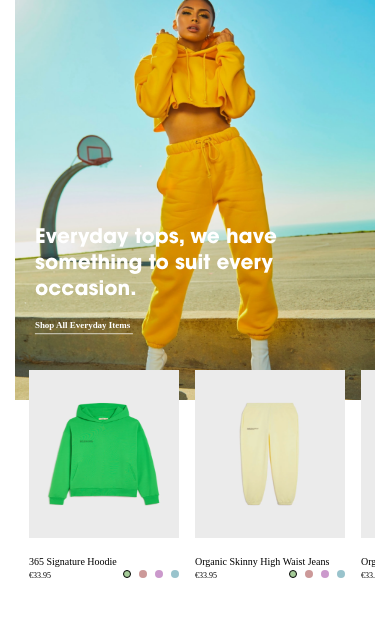
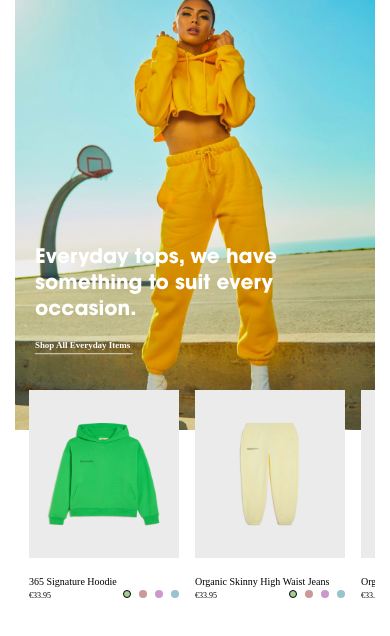
Before and after one commit to frknslck/digifist-task, a plain HTML site: page index.html in a window 390 px wide. Drawn offline with Linux system fonts and the light colour scheme; a web font is replaced by a local one.

Commit message:
last commit

```diff
--- a/script.js
+++ b/script.js
@@ -20,7 +20,7 @@ const everydayItems = [
 
 itemsContainer.innerHTML = everydayItems.map((item) => {
     return `<div class="item-card">
-                  <img class="item-img" src="${item?.image}" alt="item img" />
+                  <img class="item-img" src=${item?.image} alt="item img" />
                   <div class="item-details">
                   <div>
                     <p class="item-name">${item?.name}</p>
--- a/style.css
+++ b/style.css
@@ -350,12 +350,12 @@
 
     .left-img{
         width: 360px;
-        height: 400px;
+        height: 430px;
     }
 
     .right{
         position: absolute;
-        top: 200px;
+        top: 220px;
         width: 360px;
         height: 350px;
     }
```
